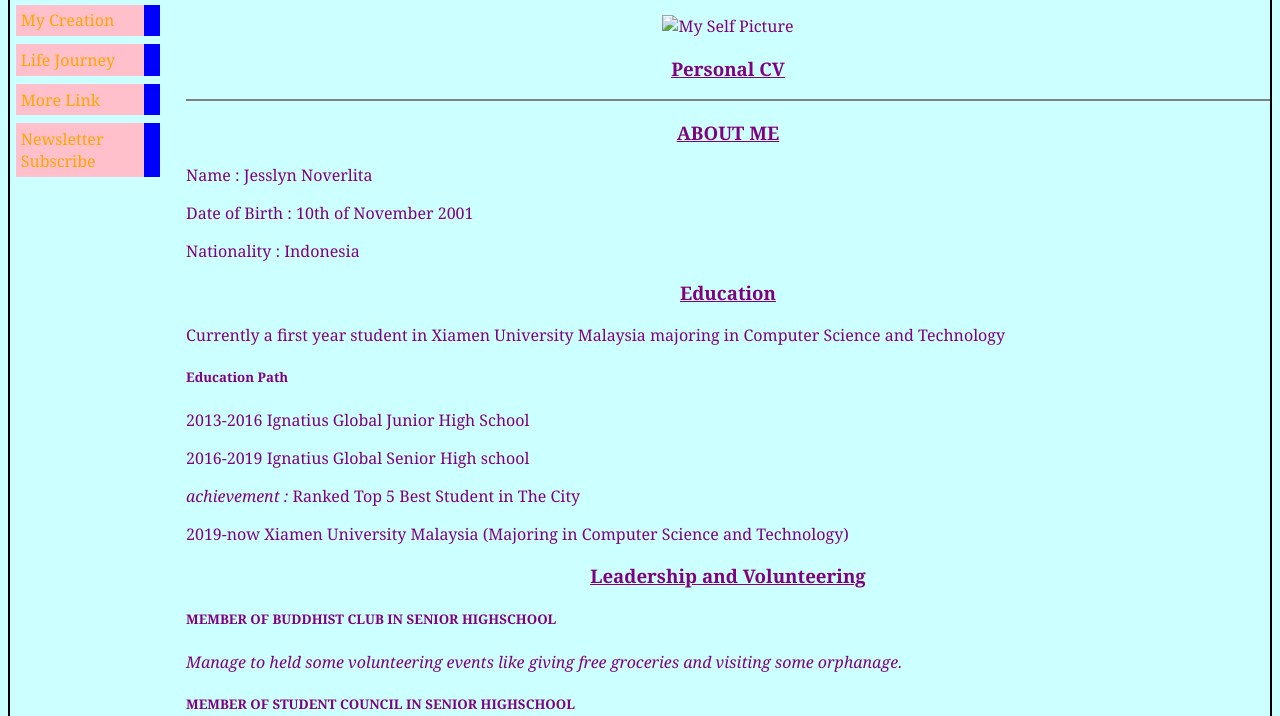
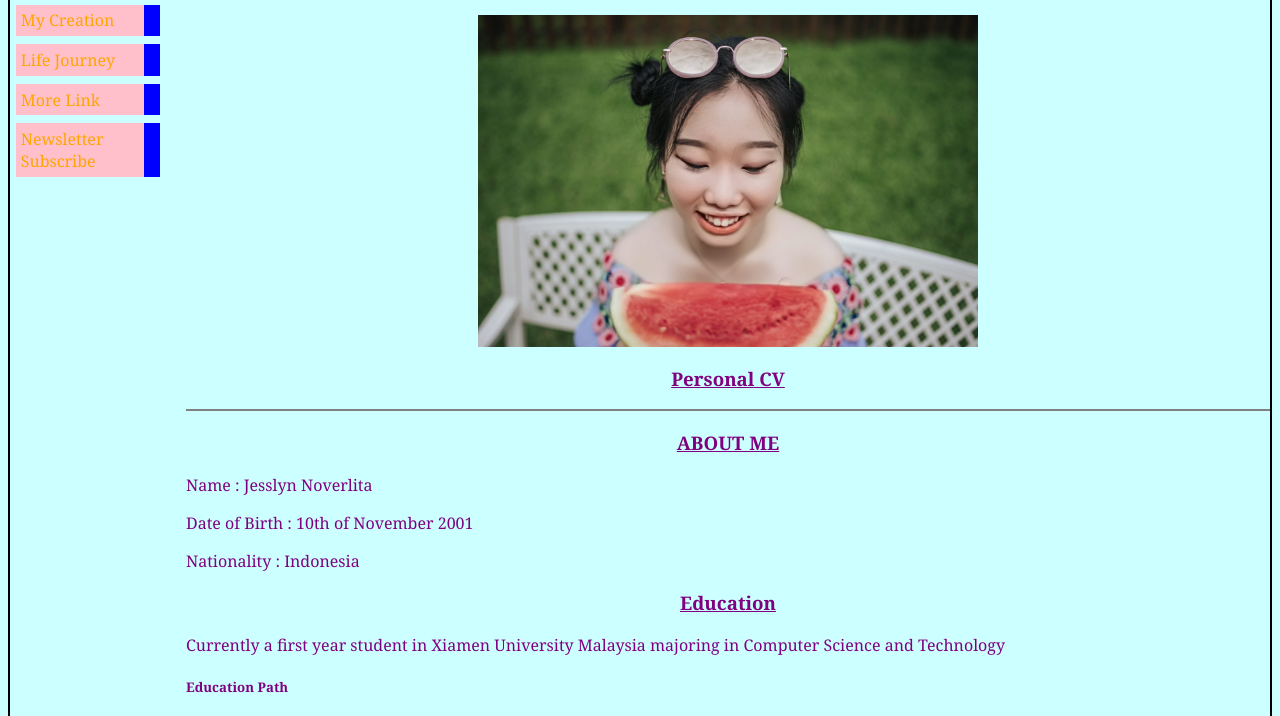
Before and after one commit to reedjesse/jessjesse.github.io, a plain HTML site: page index.html in a window 1280 px wide. Shown: the part 75-791 px from the top of the page. Drawn offline with Linux system fonts and the light colour scheme.

Commit message:
updating picture

```diff
--- a/index.html
+++ b/index.html
@@ -21,7 +21,7 @@
 <h1 align="center">
 <b >Jesslyn Noverlita</b></h1>
 <p align="center">
-<img alt="My Self Picture" height="332" src="../../GitTest/MyWebPage/res_1544450522935.jpg" width="500" /></p>
+<img alt="My Self Picture" height="332" src="res_1544450522935.jpg" width="500" /></p>
 <h3 align="center">Personal CV</h3>
 <hr align="center" noshade="noshade">
 <h3 align="center">ABOUT ME</h3>
```
